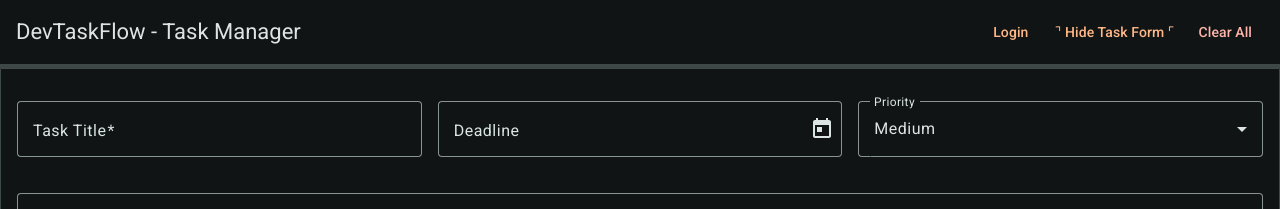
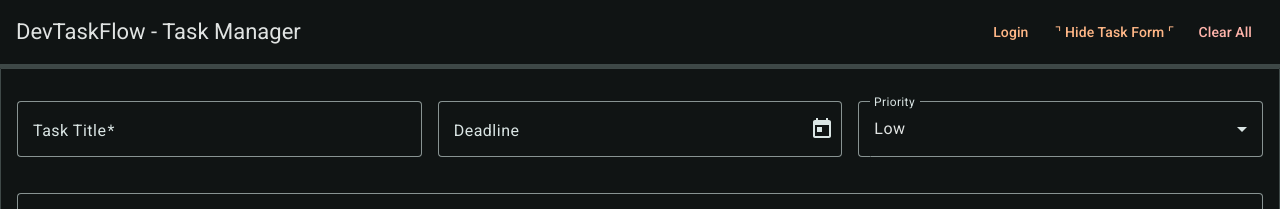
Before and after one commit to art2url/dev-task-flow, an Angular app: page /tasks in a window 1280 px wide. Shown: the top 209 px of the page. Built offline with nearby package versions, Linux system fonts and the light colour scheme.

Commit message:
Changed priority initial to 'Low' also changed [pageSizeOptions] to '[6, 12, 24]'

```diff
--- a/src/app/features/tasks/task-form/task-form.component.ts
+++ b/src/app/features/tasks/task-form/task-form.component.ts
@@ -48,7 +48,7 @@ export class TaskFormComponent implements OnChanges {
 
   title = '';
   description = '';
-  priority: 'Low' | 'Medium' | 'High' = 'Medium';
+  priority: 'Low' | 'Medium' | 'High' = 'Low';
   deadline: Date | null = null;
   showForm: boolean = true;
 
@@ -102,7 +102,7 @@ export class TaskFormComponent implements OnChanges {
     taskForm.resetForm();
     this.title = '';
     this.description = '';
-    this.priority = 'Medium';
+    this.priority = 'Low';
     this.deadline = null;
     this.taskToEdit = null;
   }
--- a/src/app/features/tasks/task-list/task-list.component.html
+++ b/src/app/features/tasks/task-list/task-list.component.html
@@ -107,11 +107,11 @@
 </div>
 
 <mat-paginator
-  *ngIf="tasks.length > 5; else null"
+  *ngIf="tasks.length > 6; else null"
   [length]="filteredTasksOriginal.length"
   [pageSize]="pageSize"
   [pageIndex]="pageIndex"
-  [pageSizeOptions]="[5, 10, 20]"
+  [pageSizeOptions]="[6, 12, 24]"
   (page)="onPageChange($event)"
 >
 </mat-paginator>
--- a/src/app/features/tasks/task-list/task-list.component.ts
+++ b/src/app/features/tasks/task-list/task-list.component.ts
@@ -56,7 +56,7 @@ export class TaskListComponent implements OnInit, AfterViewInit {
   prioritySortOrder: string = 'priority-high';
   progress: number = 0;
   pageIndex: number = 0;
-  pageSize: number = 5;
+  pageSize: number = 6;
   showForm = true;
 
   constructor(public taskService: TaskService, private dialog: MatDialog) {}
```
